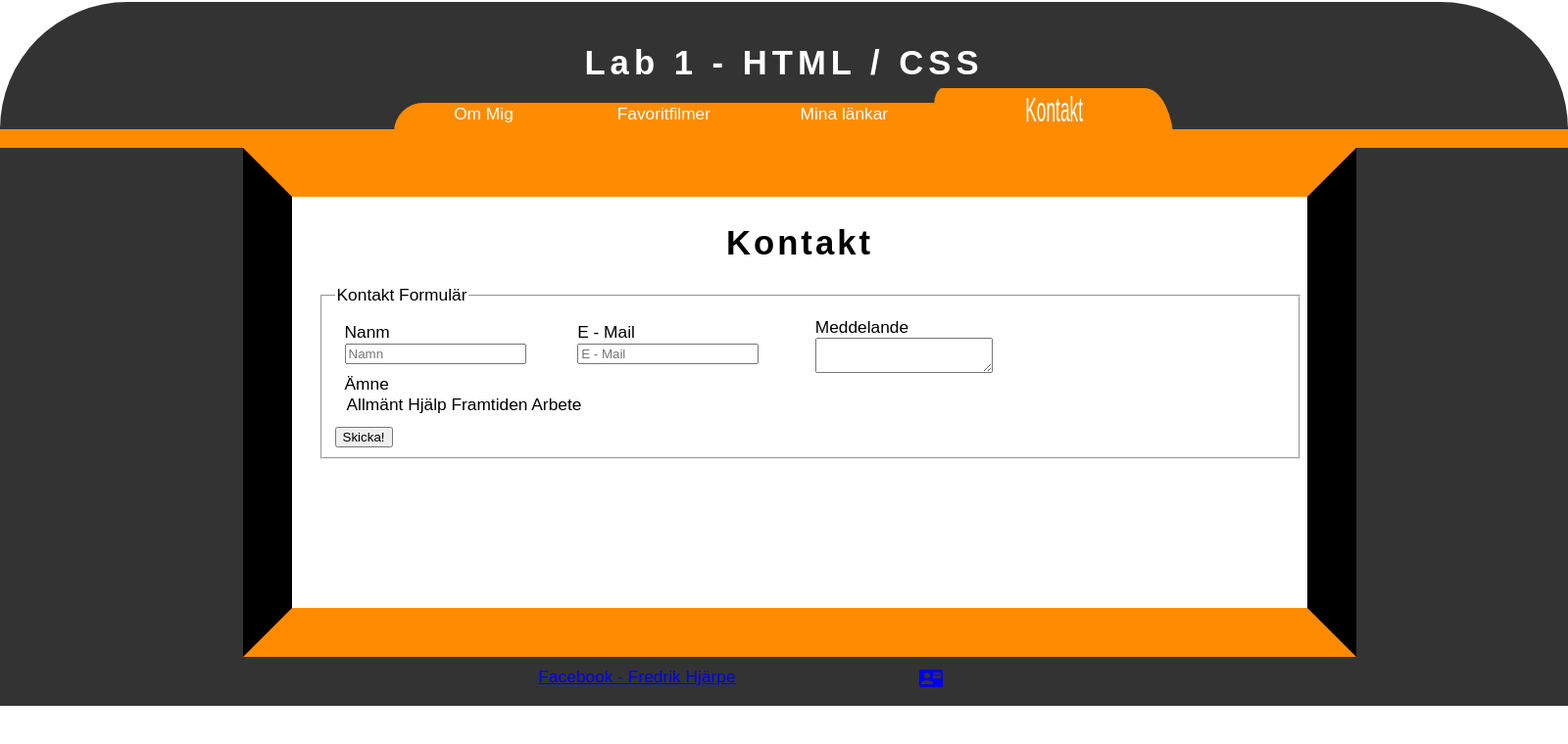
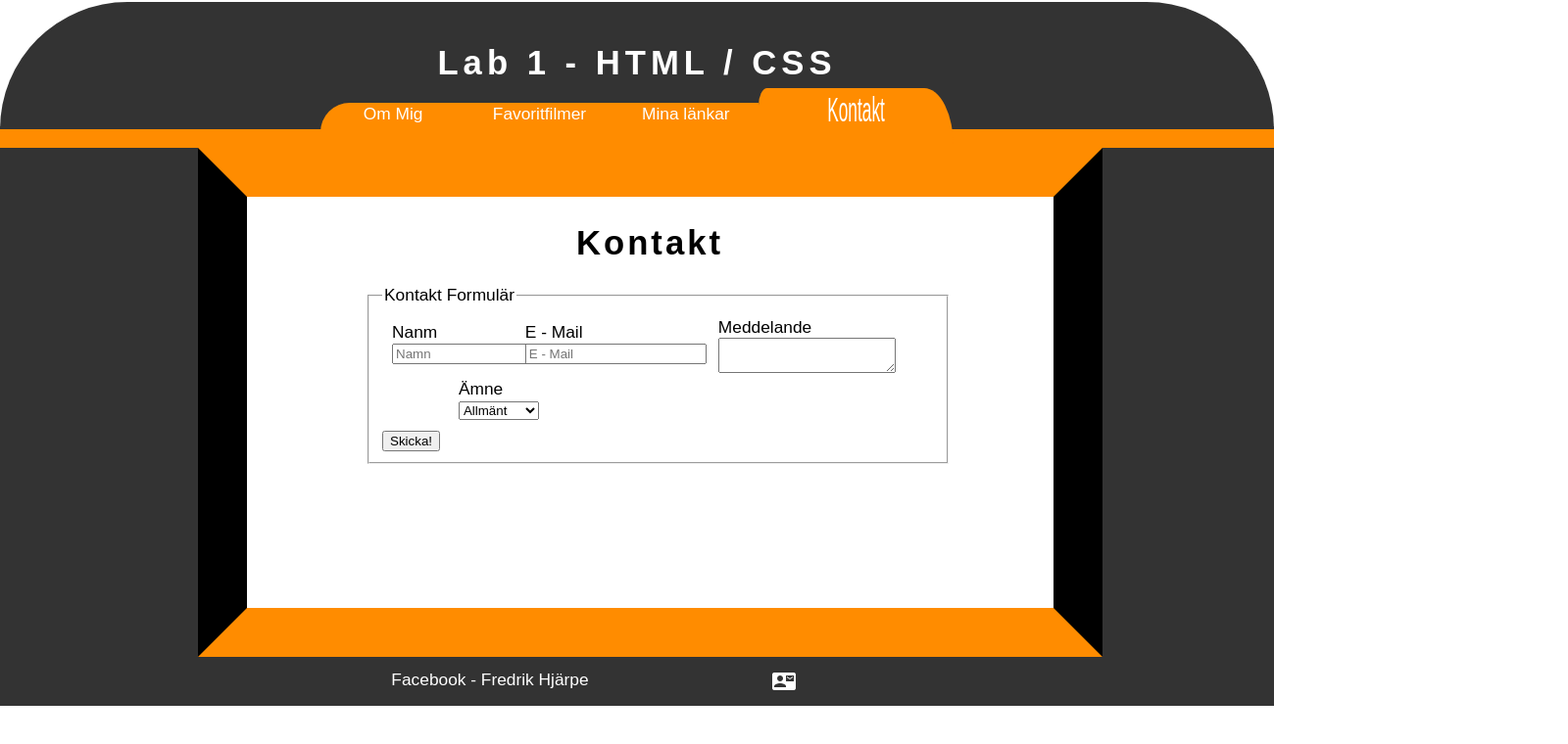
Before and after one commit to FredrikHj/-mandatory-htmlcss1-, a plain HTML site: page lab1_html_css/dokument/contact.html in a window 1280 px wide. Shown: the whole page at 98% size, 1600 px wide, since content can reach past the window. Drawn offline with Linux system fonts and the light colour scheme.

Commit message:
Labb1 - HTML / CSS ver2=klar

```diff
--- a/lab1_html_css/css/style.css
+++ b/lab1_html_css/css/style.css
@@ -1,5 +1,5 @@
-/* General */
-	body {width: 1600px; margin: auto; height: 670px; background-color: rgb(255, 255, 255); font-family: Arial; font-size: 13pt;}
+/* General; CSS filen styr formateringen för labb 1 i HTML / CSS */
+	body {width: 1300px; margin: auto; height: 670px; background-color: rgb(255, 255, 255); font-family: Arial; font-size: 13pt;}
 
 	/* CSS Grid system - För bl.a. yttre och innre ram */
 		* {box-sizing: border-box;}
@@ -20,23 +20,19 @@
 			.col-12 {width: 100%;}
 
 		h1 {text-align: center; letter-spacing: 3px;}
-
-
-		#head_box a:link, a:active, a:focus, a:hover, a:visited
-			 footer a:link, a:active, a:focus, a:hover, a:visited {color: rgb(255,255,255); text-decoration: none;}
+	a {text-decoration: none;}
 
 	/* Header */
 		#head_box {margin-top: 2px; height: 130px; color: rgb(255, 255, 255); border: 3px solid rgb(51, 51, 51); background-color: rgb(51,51,51); border-top-left-radius: 130px; border-top-right-radius: 130px;}
 		#head_frame {width: 100%; height: 75px;}
 
-			#head_box h1 {text-align: center; margin-top: 40px; letter-spacing: 5px; text-decoration: none;}
+			#head_box h1 {text-align: center; margin-top: 40px; letter-spacing: 5px;}
 
 		/* Navbar*/
 			navbar {width: 50%; margin: auto; display: flex; flex-direction: row; justify-content: center;}
 				navbar div {width: 30%; height: 30px; margin-top: -15px; background-color: rgb(255,140,0);}
 					navbar div:first-child {border-top-left-radius: 30px;}
 					navbar div:last-child {border-top-right-radius: 30px;}
-
 
 			/* Platsmarkeringar */
 				.m1:hover {transform: scale(1,2); background-color: rgb(255,140,0); width: 40%; border-top-right-radius: 9px;}
@@ -62,9 +58,8 @@
 			.col-left_area {margin-left: 0px; width: 15.5%; height: 520px; background-color: rgb(51, 51, 51);}
 			.col-right_area {margin-right: -1%; width: 13.5%; height: 520px; background-color: rgb(51, 51, 51);}
 
-		  /* Om mig */
+		/* Om mig */
 			#ommig_floatleft {width: 150px; margin-right: 20px; height: 160px; float: left; background-color: rgb(255, 255, 255);}
-
 				#om_mig_sefies {width: 100%; border-radius: 30px;}
 
 			/* Movie */
@@ -73,10 +68,21 @@
 				th {background-color: black; font-size: 20px; color: white;}
 				tr:nth-child(2n) {background-color: lightgrey;}
 
-		/* Footer */
-			footer {width: 100%; height: 50px; display: flex; flex-direction: row; justify-content: center; background-color: rgb(51,51,51); color: white;}
-					footer div  {margin-top: 10px; width: 300px; text-align: center;}
+		/* Länkar */
+			.linkscenter {margin-left: 35%;}
+
+		/* Formuläret */
+			form {width: 75%; margin: auto;}
+
+		.messcenter {margin-left: 10%;}
+		.subjectmargin {margin-left: 25%; margin-top: 2%;}
+
+	/* Footer */
+		footer {width: 100%; height: 50px; display: flex; flex-direction: row; justify-content: center; background-color: rgb(51,51,51); color: white;}
+			footer .headfooterlinks_color  {margin-top: 13px; width: 300px; text-align: center;}
+
+		footer p {margin-top: -1.5px;}
 
 	/* Övrigt */
 		navbar p {margin: 1px;}
-			.linkcenter {text-align: center;}
+			.headfooterlinks_color {text-align: center; color: rgb(255,255,255);}
--- a/lab1_html_css/dokument/contact.html
+++ b/lab1_html_css/dokument/contact.html
@@ -15,14 +15,14 @@
 		<div id="head_box">
 			<header>
 				<div id="head_frame">
-					<a href="../index.html" alt="Return to Index"><h1>Lab 1 - HTML / CSS</h1></a>
+					<a href="../index.html" alt="Return to Index"><h1 class="headfooterlinks_color">Lab 1 - HTML / CSS</h1></a>
 				</div>
 			</header>
 			<navbar>
-				<div class="m1"><a href="about.html" title="Om Mig"><p class="linkcenter">Om Mig</p></a></div>
-				<div class="m2"><a href="movies.html" title="Mina Filmer"><p class="linkcenter">Favoritfilmer</p></a></div>
-				<div class="m3"><a href="links.html" title="Länkar"><p class="linkcenter">Mina länkar</p></a></div>
-				<div class="m4" id="active_option_m4"><a href="contact.html" title="Kontakt"><p class="linkcenter">Kontakt</p></a></div>
+				<div class="m1"><a href="about.html" title="Om Mig"><p class="headfooterlinks_color">Om Mig</p></a></div>
+				<div class="m2"><a href="movies.html" title="Mina Filmer"><p class="headfooterlinks_color">Favoritfilmer</p></a></div>
+				<div class="m3"><a href="links.html" title="Länkar"><p class="headfooterlinks_color">Mina länkar</p></a></div>
+				<div class="m4" id="active_option_m4"><a href="contact.html" title="Kontakt"><p class="headfooterlinks_color">Kontakt</p></a></div>
 			</navbar>
 		</div>
 		<div id="headline"></div>
@@ -50,17 +50,17 @@
 												</div>
 
 											</div>
-											<div class="col-12">
+											<div class="col-6 subjectmargin">
 												<label for="subject">Ämne</label>
-												<option>
-													<select>Allmänt</select>
-													<select>Hjälp</select>
-													<select>Framtiden</select>
-													<select>Arbete</select>
-												</option>
+												<select>
+													<option>Allmänt</option>
+													<option>Hjälp</option>
+													<option>Framtiden</option>
+													<option>Arbete</option>
+												</select>
 											</div>
 										</div>
-										<div class="col-6">
+										<div class="col-3 messcenter">
 											<label for="meddelande"> Meddelande</label><br>
 											<textarea name="meddelande" required></textarea>
 										</div>
@@ -76,8 +76,8 @@
 				<div class="col-right_area"></div>
 		</main>
 		<footer>
-			<div><a href="https://www.facebook.com/freddehboy" title="Min Facebook profil" target="#_blank">Facebook - Fredrik Hjärpe</a></div>
-			<div><a href="mailto:fredrik.hjarpe@telia.com"><i class="material-icons">contact_mail</i></a></div>
+			<div><a href="https://www.facebook.com/freddehboy" title="Min Facebook profil" target="_blank"><p class="headfooterlinks_color">Facebook - Fredrik Hjärpe</p></a></div>
+			<div><a href="mailto:fredrik.hjarpe@telia.com"><i class="material-icons headfooterlinks_color">contact_mail</i></a></div>
 		</footer>
 	</body>
 </html>
```
Also changed, not shown: lab1_html_css/dokument/about.html (+8 -8 lines), lab1_html_css/dokument/links.html (+14 -15 lines), lab1_html_css/dokument/movies.html (+7 -7 lines), lab1_html_css/index.html (+7 -7 lines).
